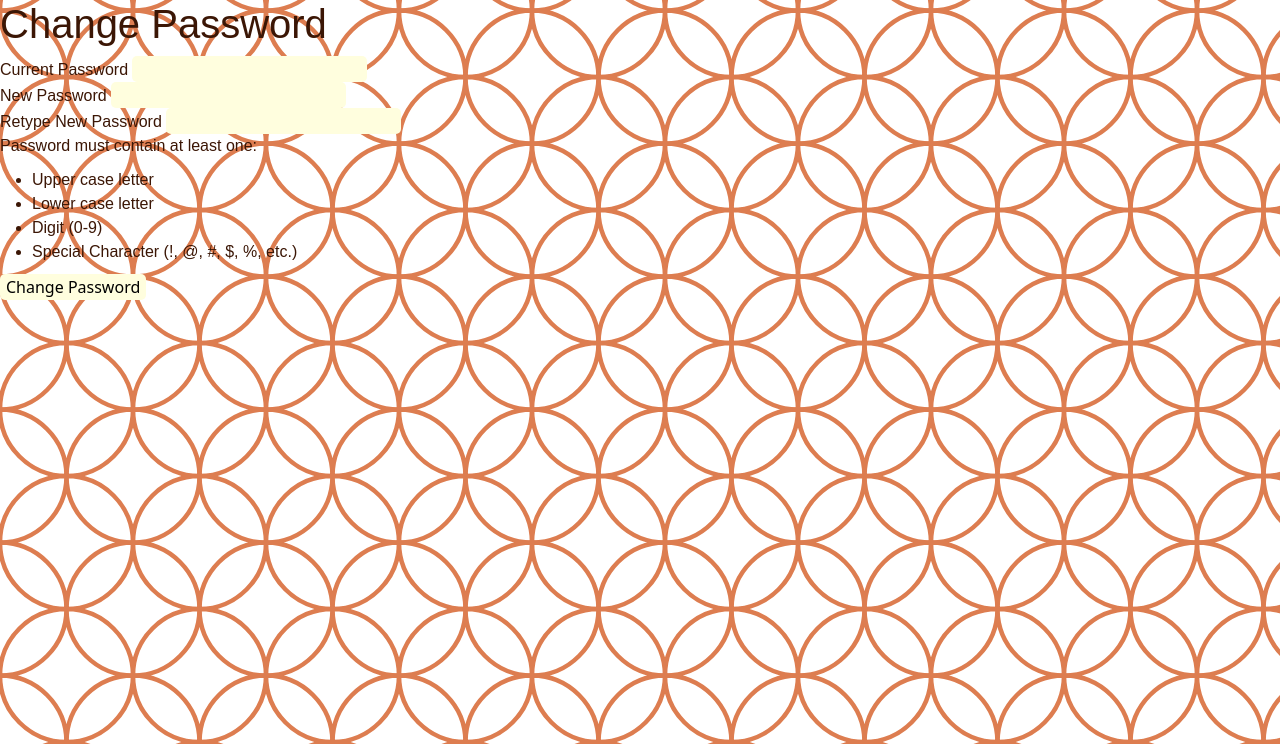
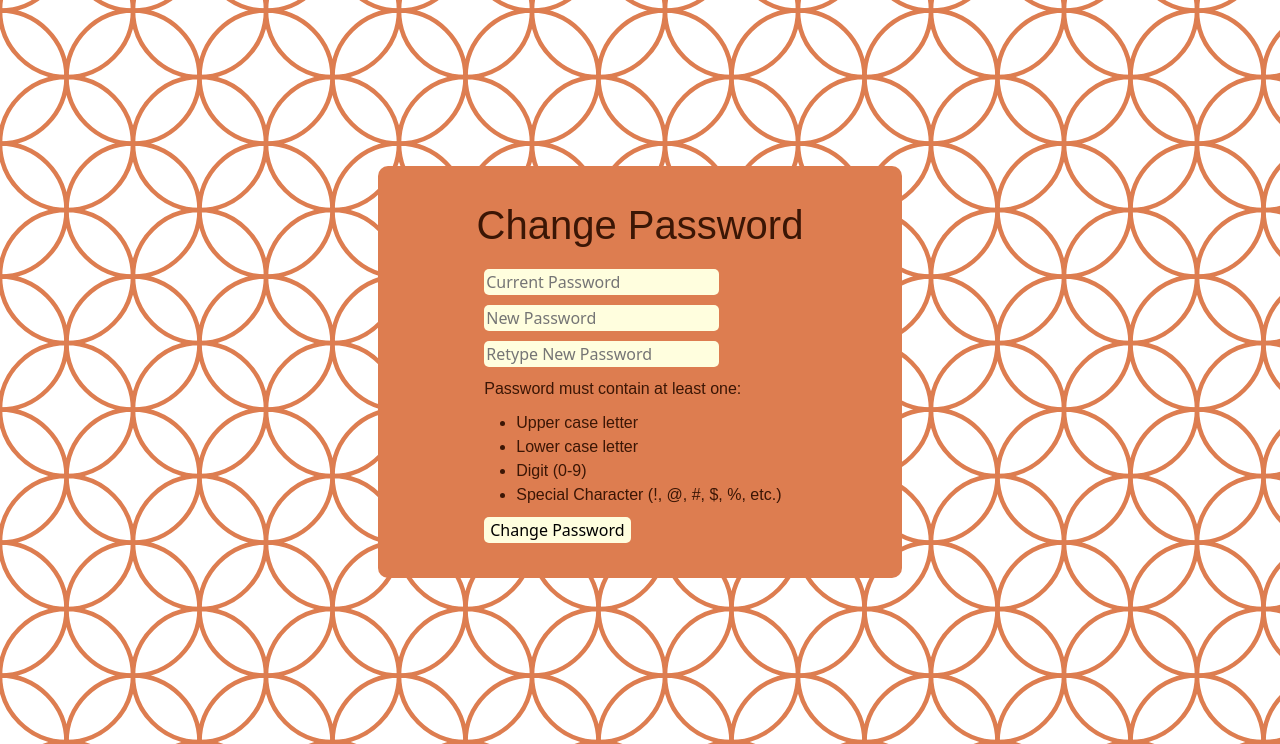
Before and after one commit to algavrich/DBT-Buddy, a Flask app: page /change-password in a window 1280 px wide. Shown: the part 56-800 px from the top of the page. Run offline with Flask 2, Linux system fonts and the light colour scheme; the visitor is signed in with stand-in values (Sample User, id 1).

Commit message:
Add Bootstrap classes for styling

```diff
--- a/templates/change-password.html
+++ b/templates/change-password.html
@@ -3,13 +3,31 @@
 {% block title %}Change Password{% endblock %}
 
 {% block body %}
-  <h1>Change Password</h1>
-  <form>
+<div class="container-fluid d-flex whole-page justify-content-center">
+
+  <div class="row h-100 w-100 justify-content-center" id="change-pw-row">
+    <div
+      class="col-12 col-sm-10 col-md-8 col-lg-6 col-xl-5 col-xxl-4 align-self-center"
+      id="change-pw-col"
+    >
+      <div class="row" id="header-row">
+        <div class="col-12" id="header-col">
+          <h1 class="text-center" id="change-pw-header">Change Password</h1>
+        </div>
+      </div>
+
+      <div class="row justify-content-center" id="change-pw-form-row">
+        <div class="col-10 col-xl-9 col-xxl-8" id="change-pw-form-col">
+          <form id="change-pw-form">
             <div>
-      <label for="current-password-input">Current Password</label>
+              <label for="current-password-input" hidden>
+                Current Password
+              </label>
               <input
+                class="spaced-input"
                 type="password"
                 name="current-password"
+                placeholder="Current Password"
                 id="current-password-input"
                 minlength="8"
                 required
@@ -17,10 +35,14 @@
             </div>
 
             <div>
-      <label for="new-password-input-1">New Password</label>
+              <label for="new-password-input-1" hidden>
+                New Password
+              </label>
               <input
+                class="spaced-input"
                 type="password"
                 name="new-password-1"
+                placeholder="New Password"
                 id="new-password-input-1"
                 minlength="8"
                 required
@@ -28,10 +50,14 @@
             </div>
 
             <div>
-      <label for="current-password-input-2">Retype New Password</label>
+              <label for="current-password-input-2" hidden>
+                Retype New Password
+              </label>
               <input
+                class="spaced-input"
                 type="password"
                 name="new-password-2"
+                placeholder="Retype New Password"
                 id="new-password-input-2"
                 minlength="8"
                 required
@@ -52,6 +78,11 @@
               <input type="submit" value="Change Password">
             </div>
           </form>
+        </div>
+      </div>
+    </div>
+  </div>
+</div>
 {% endblock %}
 
 {% block after_body %}
```
Lines whose indentation alone changed are shown as unchanged.
